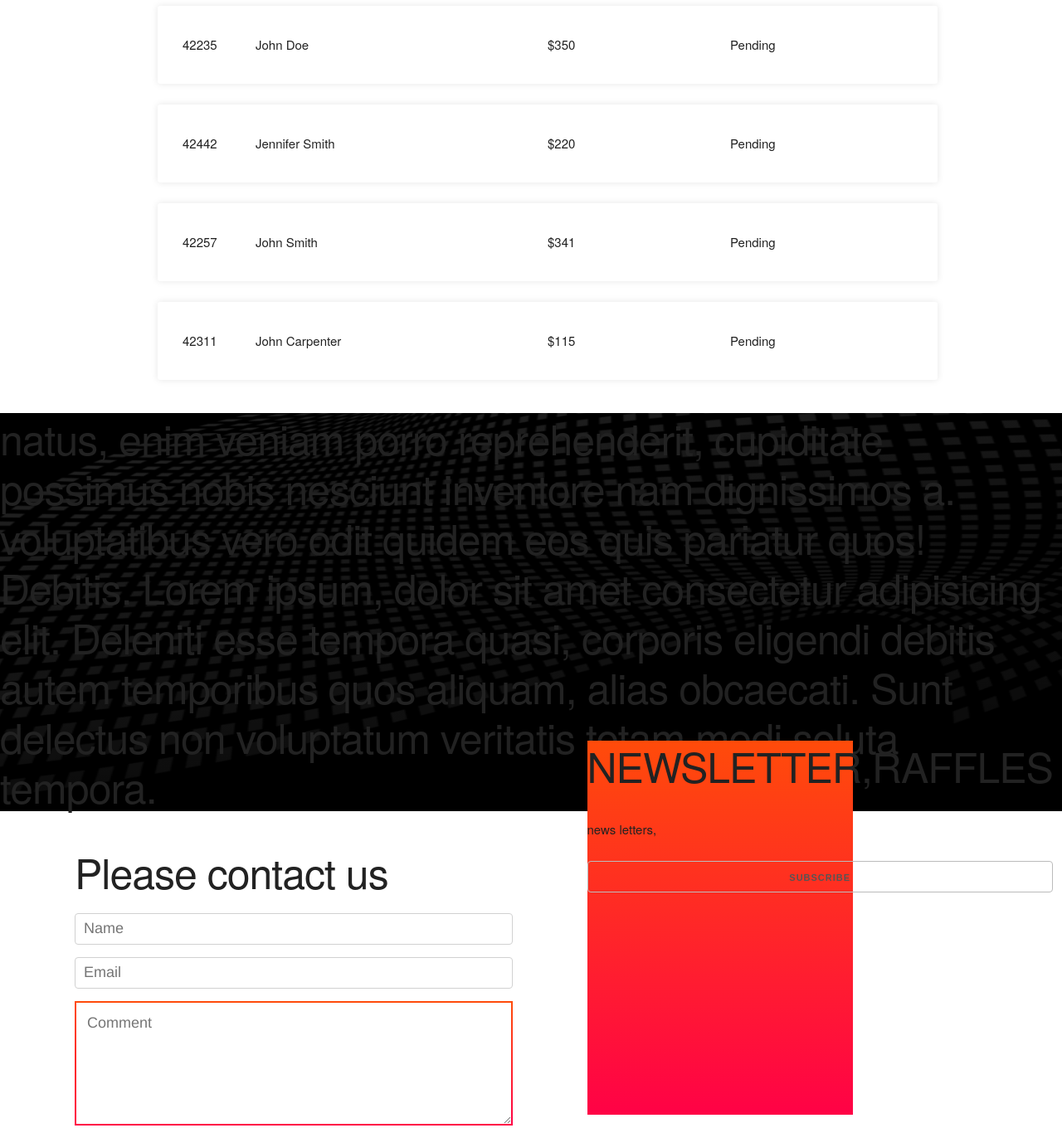
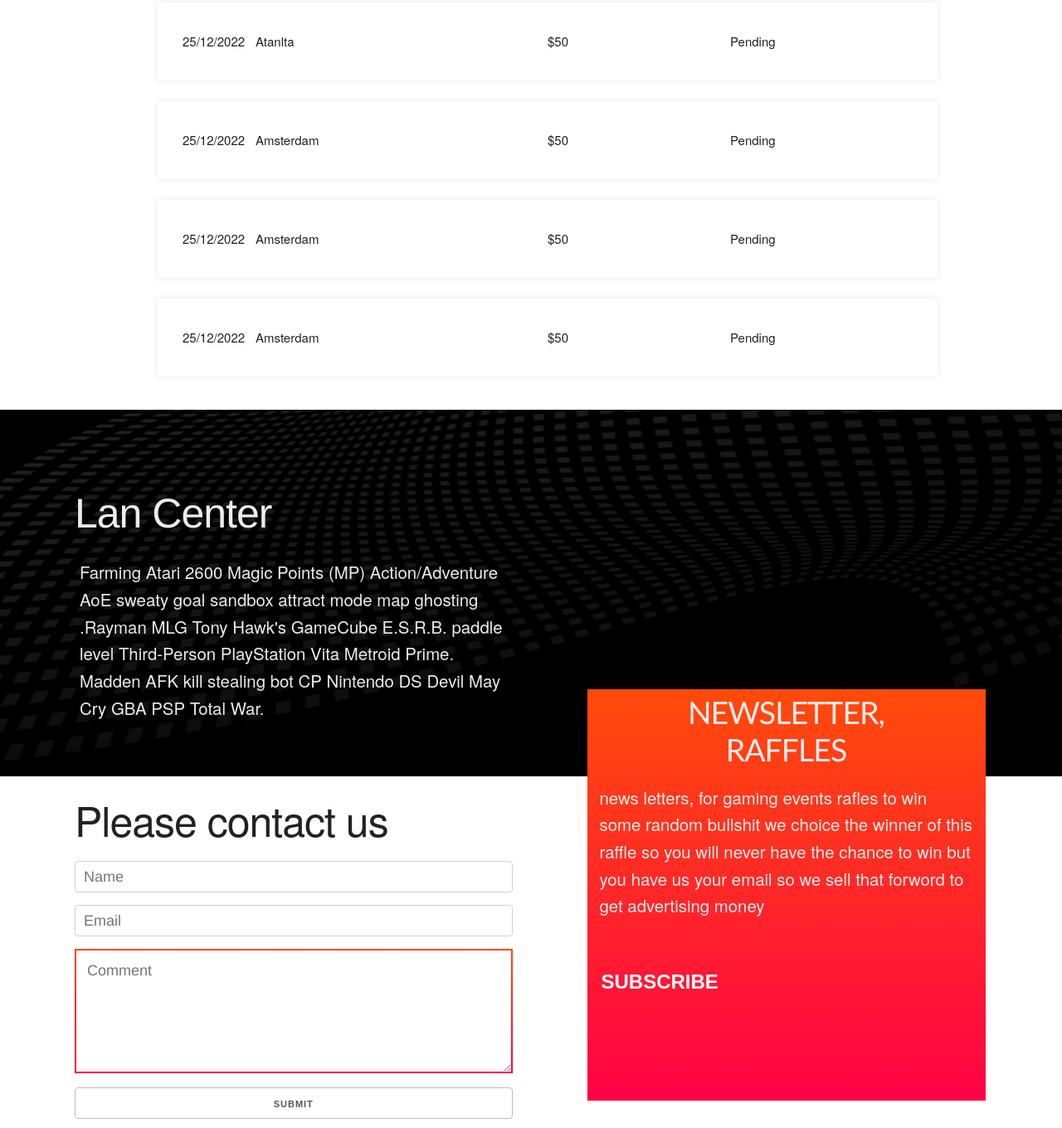
Before and after one commit to TTedy/Lokaverkefni, a plain HTML site: page index.html in a window 1280 px wide. Shown: the part 1727-3087 px from the top of the page at 83% size. Drawn offline with Linux system fonts and the light colour scheme.

Commit message:
07/12/2022

```diff
--- a/css/syles.css
+++ b/css/syles.css
@@ -100,7 +100,7 @@ h2 small {
     max-width: 100%;
 }
 .div3{
-    height: 13em;
+    height: 50%;
     max-width: 100%;
 }
 .div4{
@@ -108,7 +108,7 @@ h2 small {
     max-width: 100%;
 }
 .div5{
-    height: 16em;
+    height: 25em;
     max-width: 100%;
 }
 .div6{
@@ -368,7 +368,6 @@ div.scrollmenu {
     max-width: 100%;
     background-color: #444;
     color: #fff;
-    border-radius: 5px;
     padding: 20px;
     font-size: 150%;
 }
@@ -390,13 +389,59 @@ div.scrollmenu {
 }
 
 
+.cont{
+    padding: 15px;
+}
+
+.title{
+    font-family:'Gill Sans', 'Gill Sans MT', Calibri, 'Trebuchet MS', sans-serif;
+    font-size: 250%;
+    text-align: center;
+    color: #ececec;
+    margin-bottom: -0.5rem;
+    padding-top: 5px;
+}
+
+.textu{
+    font-size: 136%;
+    color: #ececec;
+    padding-top: 10px;
+    padding-bottom: 5px;
+}
 
 
+[type="submit2"] {
+    font-family: 'Montserrat', Arial, Helvetica, sans-serif;
+    width: 50%;
+    background-color: transparent;
+    border:0;
+    cursor:pointer;
+    color:rgb(255, 255, 255);
+    font-size:24px;
+    padding-top:10px;
+    padding-bottom:10px;
+    transition: all 0.3s;
+    margin-top:-4px;
+    font-weight:700;
+  }
+  [type="submit2"]:hover { background:rgba(0, 0, 0, 0.2); }
 
-
-
-
-
+.title3{
+    font-family:'Franklin Gothic Medium', 'Arial Narrow', Arial, sans-serif;
+    font-size: 250%;
+    text-align: center;
+    color: #222222;
+    margin-bottom: -0.5rem;
+    padding-top: 5px;
+}
+.title4{
+    font-family:'Gill Sans', 'Gill Sans MT', Calibri, 'Trebuchet MS', sans-serif;
+    font-size: 85%;
+    text-align: center;
+    color: #222222;
+    margin-bottom: -0.5rem;
+    padding-top: 5px;
+}
 
 
 
@@ -475,6 +520,7 @@ div.scrollmenu {
         display: none;
     }
 
+
  }
 /* smartphones, Android phones, landscape iPhone */
 @media all and (min-width:480px)  {
@@ -489,9 +535,69 @@ div.scrollmenu {
     }
 }
 
+@media all and (min-width:600px){
+    .col-3{
+        grid-template-columns: 1fr 1fr;
+    }
+
+    .title2{
+        font-size: 250%;
+        margin-top: 0;
+        margin-left: 0;
+        text-align: center;
+        color: #ececec;
+        margin-bottom: -0.5rem;
+        padding-top: 5px;
+    }
+
+    .textu2{
+        font-size: 136%;
+        color: #ececec;
+        padding: 30px;
+        margin-left: 0;
+        margin-bottom: 1.5em;
+        padding-bottom: 0;
+    }
+    .contasi{
+        max-width: 100%;
+        max-height: 100%;
+        justify-content: center;
+    }
+
+
+
+}
 
  /* Tablet menu */
  @media all and (min-width: 700px) {
+
+    .title2{
+        font-family:'Franklin Gothic Medium', 'Arial Narrow', Arial, sans-serif;
+        font-size: 250%;
+        margin-top: 2em;
+        margin-left: 2em;
+        text-align: left;
+        color: #ececec;
+        margin-bottom: -0.5rem;
+        padding-top: 5px;
+    }
+
+    .textu2{
+        font-size: 136%;
+        color: #ececec;
+        padding-top: 10px;
+        margin-left: 2.5em;
+        margin-bottom: 1.5em;
+        padding-bottom: 20px;
+    }
+    .contasi{
+        max-width: 50%;
+        max-height: 50%;
+    }
+
+
+
+
     .col-2-2{
         display: grid;
         grid-template-columns: 1fr 1fr;
@@ -503,8 +609,6 @@ div.scrollmenu {
         display: block !important;
         visibility: visible !important;
     }
-
-
 
     .responsive-table .col:before{
         display: none;
@@ -546,8 +650,8 @@ div.scrollmenu {
     .move{
         position: relative;
         margin-top: -7em;
-        width:  65%;
-        height: 100%;
+        width:  75%;
+        height: 110%;
         margin-left: 4.5em;
         z-index: 10;
     }
@@ -555,6 +659,9 @@ div.scrollmenu {
 }
   /* Desktop menu */
   @media all and (min-width: 960px) {
+    .col-3{
+        grid-template-columns: 1fr 1fr 1fr;
+    }
     .col-6f-2 {
         grid-template-columns: repeat(6, 1fr);
     }
@@ -563,9 +670,21 @@ div.scrollmenu {
         row-gap: 1em;
     }
     .move{
-        max-width:  50%;
+        max-width:  75%;
     }
     .move2{
         padding-left: 6em;
     }
   }
+
+  @media all and (min-width: 960px){
+    .move{
+        width: 75%;
+    }
+  }
+
+  @media all and (min-width: 1500px){
+    .move{
+        max-width: 50%;
+    }
+}
--- a/index.html
+++ b/index.html
@@ -206,7 +206,7 @@
 <section class="db2">
     <div class="div3">
         <div class="nvtext">
-            <h1>Staðsetningar</h1>
+            <h1 class="title4">Staðsetningar</h1>
         </div>
         <div class="udtext">
             blblla
@@ -215,7 +215,7 @@
 </section>
 <section class="db2">
     <div class="hero-image2">
-        <div class="col-3">
+        <div class="col-3 cont">
             <div class="mt">
                 bla
             </div>
@@ -241,7 +241,7 @@
 
 <section>
     <div class="container">
-        <h2>Miðar</h2>
+        <h2 class="title3">Miðar</h2>
         <ul class="responsive-table">
         <li class="table-header">
             <div class="col col-1">Timi</div>
@@ -250,27 +250,27 @@
             <div class="col col-4">Borgun</div>
         </li>
         <li class="table-row" id="table1">
-            <div class="col col-1" data-label="Job Id">42235</div>
-            <div class="col col-2" data-label="Customer Name">John Doe</div>
-            <div class="col col-3" data-label="Amount">$350</div>
+            <div class="col col-1" data-label="Timi">25/12/2022</div>
+            <div class="col col-2" data-label="Staður">Atanlta</div>
+            <div class="col col-3" data-label="Amount">$50</div>
             <div class="col col-4" data-label="Payment Status">Pending</div>
         </li>
         <li class="table-row" id="table2">
-            <div class="col col-1" data-label="Job Id">42442</div>
-            <div class="col col-2" data-label="Customer Name">Jennifer Smith</div>
-            <div class="col col-3" data-label="Amount">$220</div>
+            <div class="col col-1" data-label="Timi">25/12/2022</div>
+            <div class="col col-2" data-label="Staður">Amsterdam</div>
+            <div class="col col-3" data-label="Amount">$50</div>
             <div class="col col-4" data-label="Payment Status">Pending</div>
         </li>
         <li class="table-row" id="table3">
-            <div class="col col-1" data-label="Job Id">42257</div>
-            <div class="col col-2" data-label="Customer Name">John Smith</div>
-            <div class="col col-3" data-label="Amount">$341</div>
+            <div class="col col-1" data-label="Timi">25/12/2022</div>
+            <div class="col col-2" data-label="Staður">Amsterdam</div>
+            <div class="col col-3" data-label="Amount">$50</div>
             <div class="col col-4" data-label="Payment Status">Pending</div>
         </li>
         <li class="table-row" id="table4">
-            <div class="col col-1" data-label="Job Id">42311</div>
-            <div class="col col-2" data-label="Customer Name">John Carpenter</div>
-            <div class="col col-3" data-label="Amount">$115</div>
+            <div class="col col-1" data-label="Timi">25/12/2022</div>
+            <div class="col col-2" data-label="Staður">Amsterdam</div>
+            <div class="col col-3" data-label="Amount">$50</div>
             <div class="col col-4" data-label="Payment Status">Pending</div>
         </li>
         </ul>
@@ -278,8 +278,13 @@
 </section>
 
 <section class="db3 hero-image3">
-    <div class="">
-        <h1>natus, enim veniam porro reprehenderit, cupiditate possimus nobis nesciunt inventore nam dignissimos a.  voluptatibus vero odit quidem eos quis pariatur quos! Debitis. Lorem ipsum, dolor sit amet consectetur adipisicing elit. Deleniti esse tempora quasi, corporis eligendi debitis autem temporibus quos aliquam, alias obcaecati. Sunt delectus non voluptatum veritatis totam modi soluta tempora.</h1>
+    <div class="cont">
+        <div class="title2">
+            <h1>Lan Center</h1>
+        </div>
+        <div class="contasi">
+            <p class="textu2">Farming Atari 2600 Magic Points (MP) Action/Adventure AoE sweaty goal sandbox attract mode map ghosting .Rayman MLG Tony Hawk's GameCube E.S.R.B. paddle level Third-Person PlayStation Vita Metroid Prime. Madden AFK kill stealing bot CP Nintendo DS Devil May Cry GBA PSP Total War.</p>
+        </div>
     </div>
 </section>
 
@@ -294,15 +299,16 @@
         </form>
     </div>
     <div class="db4 div5 move rem">
-        <div class="col-1">
+        <div class="">
             <div>
-            <h1>NEWSLETTER,RAFFLES</h1>
+            <h1 class="title">NEWSLETTER, <br>
+                RAFFLES</h1>
             </div>
-            <div>
-            <p>news letters, </p>
+            <div class="cont">
+            <p class="textu">news letters, for gaming events rafles to win some random bullshit we choice the winner of this raffle so you will never have the chance to win but you have us your email so we sell that forword to get advertising money  </p>
             </div>
-            <div>
-                <input type="submit" value="SUBSCRIBE"/>
+            <div class="cont">
+                <input type="submit2" value="SUBSCRIBE"/>
             </div>
         </div>
     </div>
```
